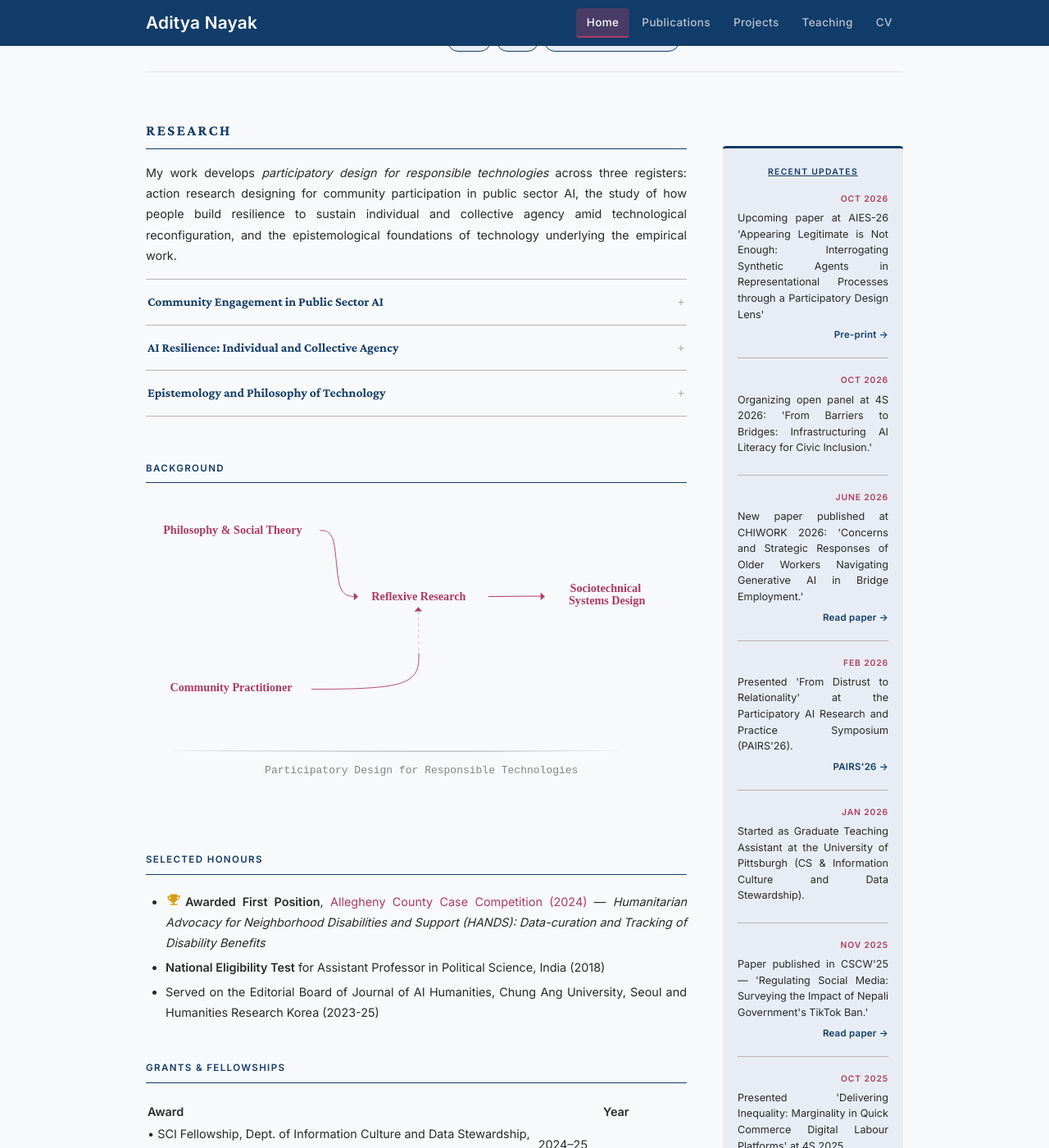
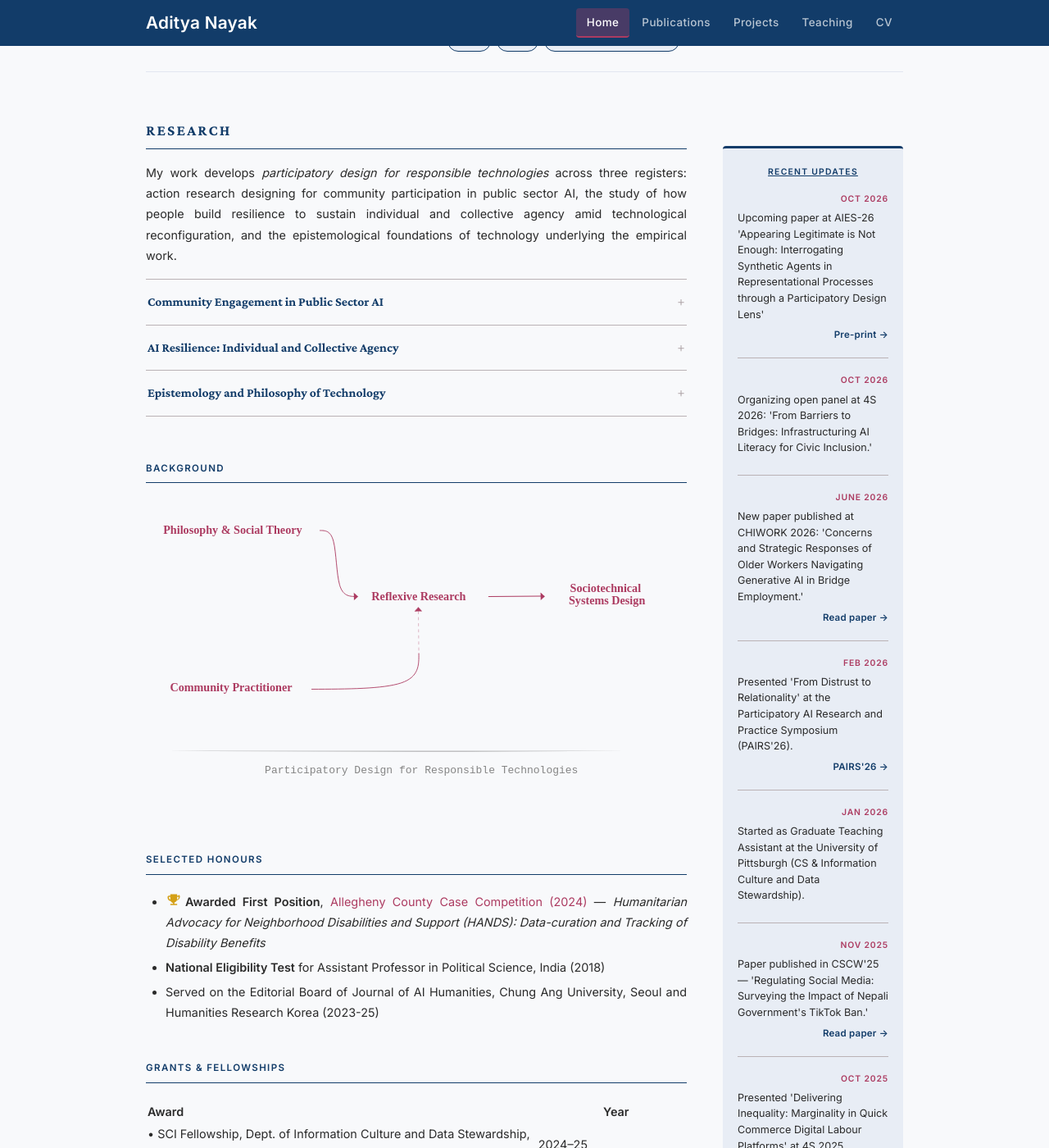
Before and after one commit to adityanayak-info/adityanayak-info.github.io, a Jekyll site: the page built from index.md, in a window 1280 px wide and 1400 px high, scrolled down 599 px. Shown: the whole window at 82% size. Built offline with Jekyll 4.4.1, drawn with Linux system fonts in a browser that asks for light colours.

Commit message:
Change text alignment to left and remove hyphenation
Removed text alignment and hyphenation styles from the paragraph.

```diff
--- a/assets/css/style.css
+++ b/assets/css/style.css
@@ -172,10 +172,8 @@ img { max-width: 100%; height: auto; display: block; }
   line-height: 1.55;
   color: var(--text);
   margin: 0 0 5px;
-  text-align: justify;
-  hyphens: auto;
-  -webkit-hyphens: auto;
-  -ms-hyphens: auto;}
+  text-align: left;
+}
 
 .news-link {
   display: block;
```
